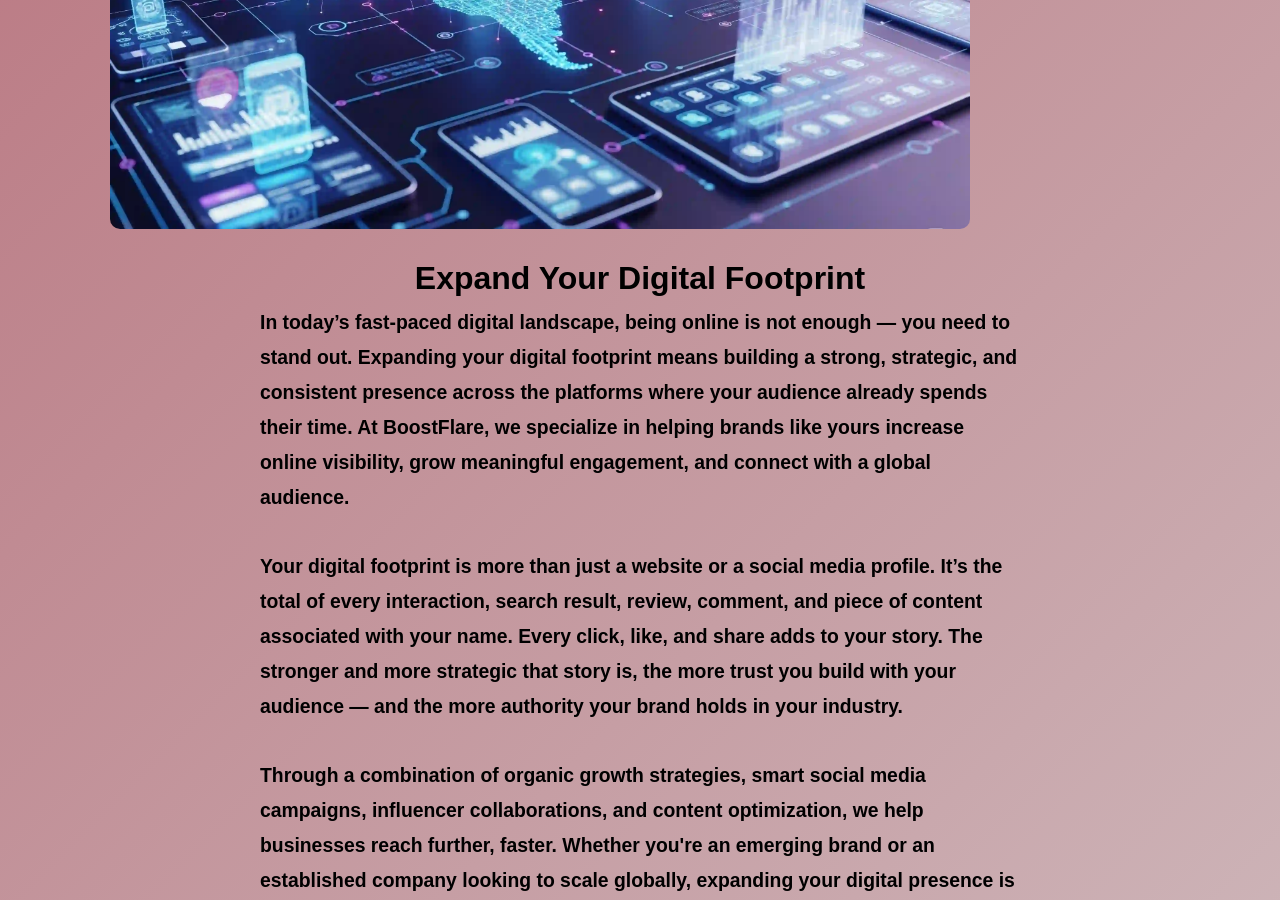
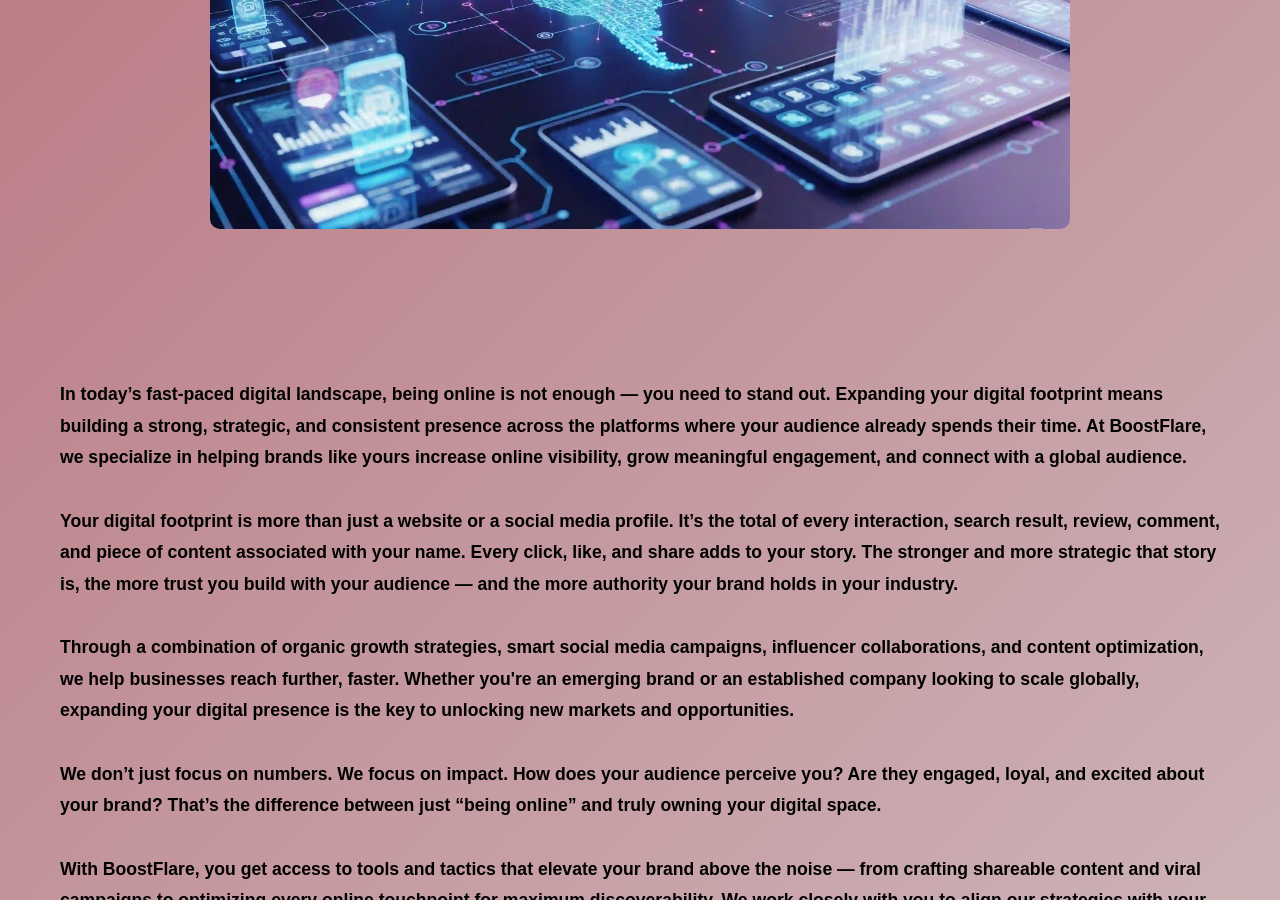
Before and after one commit to candra2012/BoostFlare, a Jekyll site: the page built from index.html, in a window 1280 px wide and 900 px high, scrolled down 1088 px. Built offline with Jekyll 4.4.1, drawn with Linux system fonts in a browser that asks for light colours.

Commit message:
Update index.html

```diff
--- a/index.html
+++ b/index.html
@@ -19,10 +19,9 @@ description: Boost your online presence with our professional digital services
   </p>
 </section>
 
-<section class="zigzag-section" id="zigzag-1">
-  <img src="https://raw.githubusercontent.com/candra2012/BoostFlare/refs/heads/main/image/Expand.Your.Digital.Footprint.webp" alt="Expand your digital footprint" class="zigzag-img from-left">
-  <div class="zigzag-text">
-    <h2>Expand Your Digital Footprint</h2>
+<section class="zigzag-section zigzag-left">
+  <img src="https://raw.githubusercontent.com/candra2012/BoostFlare/refs/heads/main/image/Expand.Your.Digital.Footprint.webp" alt="Expand your digital footprint" class="zigzag-img">
+</section>
 
     <p style="text-align: left; font-size: 1.1em; color: var(--deep-plum); line-height: 1.8;">
       In today’s fast-paced digital landscape, being online is not enough — you need to stand out. Expanding your digital footprint means building a strong, strategic, and consistent presence across the platforms where your audience already spends their time. At BoostFlare, we specialize in helping brands like yours <strong>increase online visibility</strong>, grow meaningful engagement, and <strong>connect with a global audience</strong>.
```
